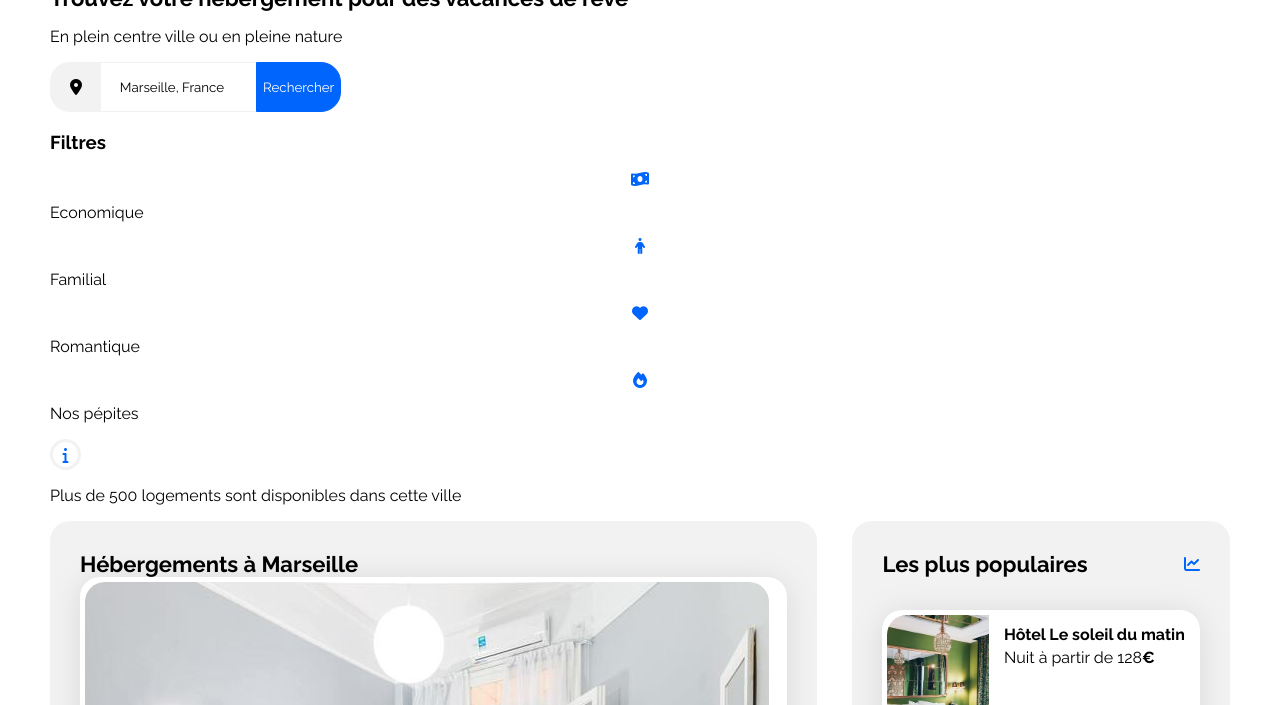
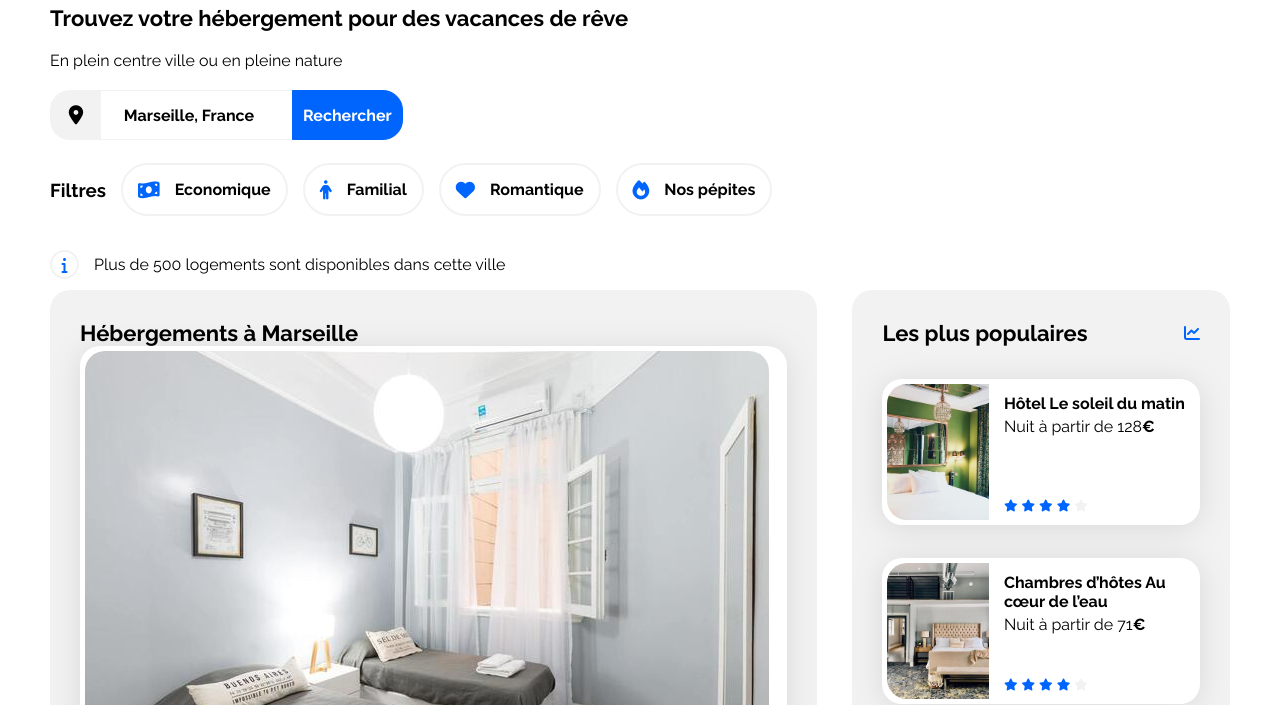
Before and after one commit to LaeliSvaad/OC_Projet-3_Booki, a plain HTML site: page index.html in a window 1280 px wide. Shown: the part 95-800 px from the top of the page. Drawn offline with Linux system fonts and the light colour scheme.

Commit message:
CSS section recherche

```diff
--- a/css/style.css
+++ b/css/style.css
@@ -11,9 +11,6 @@
 
 .fa-solid{
     color: var(--main-color);
-    display:flex;
-    align-items: center;
-    justify-content: center;
 }
 
 body {
@@ -109,9 +106,26 @@ nav, .navigation-list, .navigation-list li{
 }
 
 /****** Recherche ***********/
+.recherche >p, .recherche >div, .recherche >h2{
+    margin-top: 20px;
+}
+
+.recherche .fa-solid{
+    display:flex;
+    align-items: center;
+    justify-content: center;
+}
+
 .search-bar{
     height: 50px;
 }
+
+.fa-location-dot{
+    color: black;
+    height: 100%;
+    width: 50px;
+}
+
 .search-bar form{
     height: 100%;
     display: flex;
@@ -132,6 +146,7 @@ nav, .navigation-list, .navigation-list li{
     border: 0px;
     border-top: 1px solid var(--main-bg-color);
     border-bottom: 1px solid var(--main-bg-color);
+    padding: 0px;
     outline: none;
     background-color: white;
     color: black;
@@ -143,19 +158,52 @@ nav, .navigation-list, .navigation-list li{
     border: 1px solid var(--main-color);
     border-top-right-radius: 20px;
     border-bottom-right-radius: 20px;
+    padding-left: 10px;
+    padding-right: 10px;
     color: white;
 }
 
-.fa-location-dot{
-    color: black;
-    height: 100%;
-    width: 50px;
+.text-field, .submit-button, .filter{
+    font-weight: bold;
+    font-size: 100%;
+}
+
+.filters, .information{
+    display: flex;
+    flex-direction: row;
+    justify-content: flex-start;
+    align-items: center;
+}
+
+.filter{
+    margin-left: 15px;
+    padding: 15px;
+    display: flex;
+    flex-direction: row;
+    border: 2px solid var(--main-bg-color);
+    border-radius: 40px;
+}
+
+.search-bar i, .filter i{
+    font-size: larger;
+}
+
+.filter i, .information i{
+    margin-right: 15px;
+}
+
+.filter p{
+    margin: 0px;
+}
+
+.filter:hover{
+    background-color: var(--filter-bg-color);
 }
 
 .fa-info{
     height: 25px;
     width: 25px;
-    border: 3px solid var(--main-bg-color);
+    border: 2px solid var(--main-bg-color);
     border-radius: 50% 50% 50% 50%;
 }
 
--- a/index.html
+++ b/index.html
@@ -49,7 +49,7 @@
                     <div class="filter"><i class="fa-solid fa-heart" aria-hidden="true"></i><p>Romantique</p></div>
                     <div class="filter"><i class="fa-solid fa-fire" aria-hidden="true"></i><p>Nos pépites</p></div>
                 </div>
-                <div>
+                <div class="information">
                     <i class="fa-solid fa-info"></i>
                     <p>Plus de 500 logements sont disponibles dans cette ville</p>
                 </div>
```
